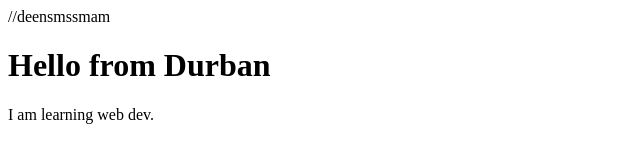
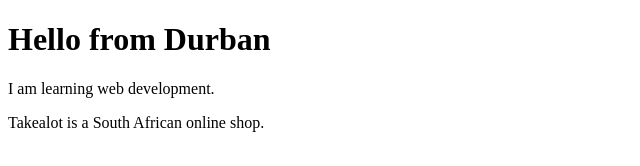
Before and after one commit to Andile-Mokatsane/webdev-journey, a plain HTML site: page index.html in a window 1280 px wide. Shown: the whole page, without its empty margins (0-640 px from the left). Drawn offline with Linux system fonts and the light colour scheme.

Commit message:
Day 1 block 1: skeleton, title and comment

```diff
--- a/index.html
+++ b/index.html
@@ -3,10 +3,12 @@
 <head>
     <meta charset="UTF-8">
     <meta name="viewport" content="width=device-width, initial-scale=1.0">
-    <title>My 1st Page</title>//deensmssmam
+    <title>My very first Page</title>
 </head>
 <body>
+    <!--Main heading-->
     <h1>Hello from Durban</h1>
-    <p>I am learning web dev.</p>
+    <p>I am learning web development.</p>
+    <p>Takealot is a South African online shop.</p>
 </body>
 </html>
```
